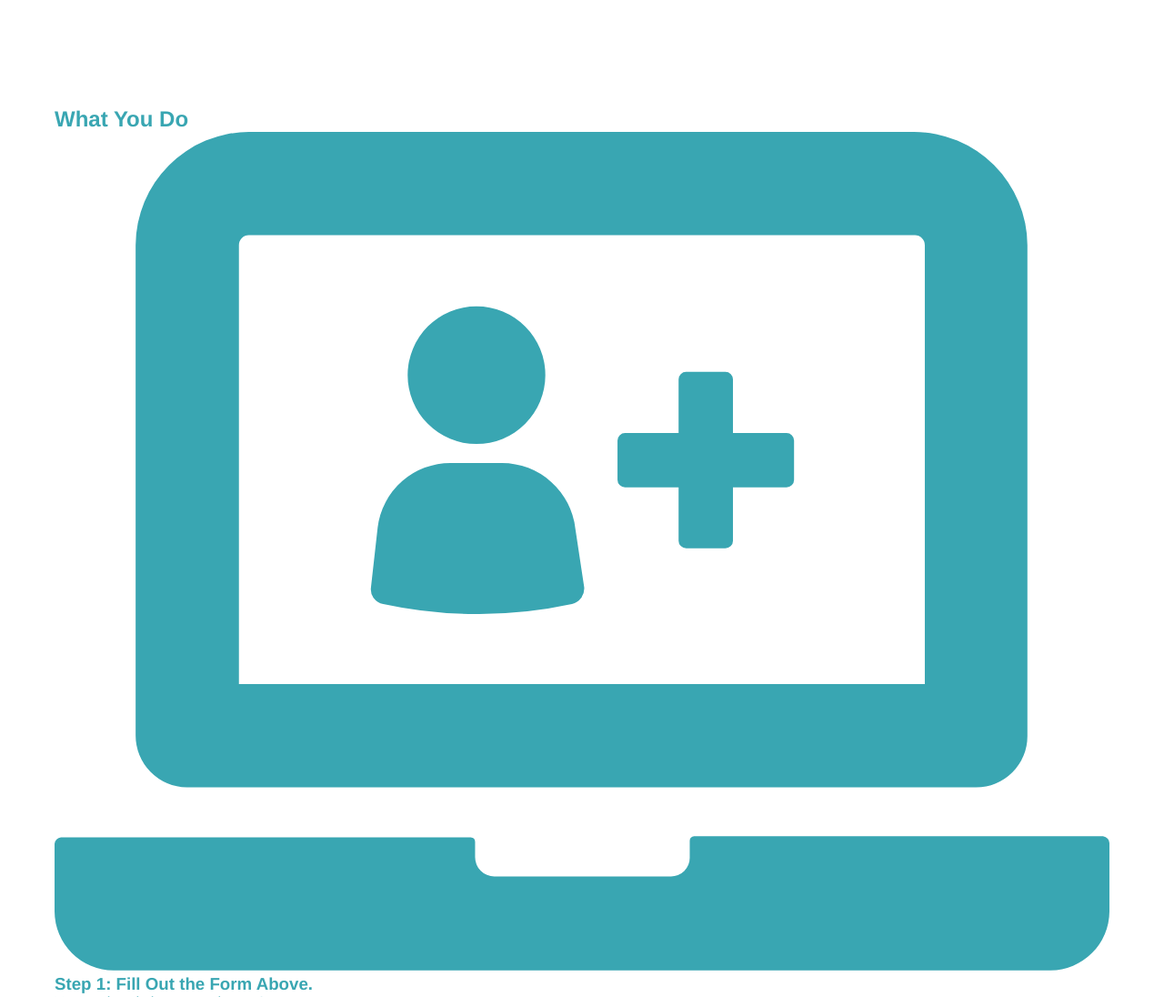
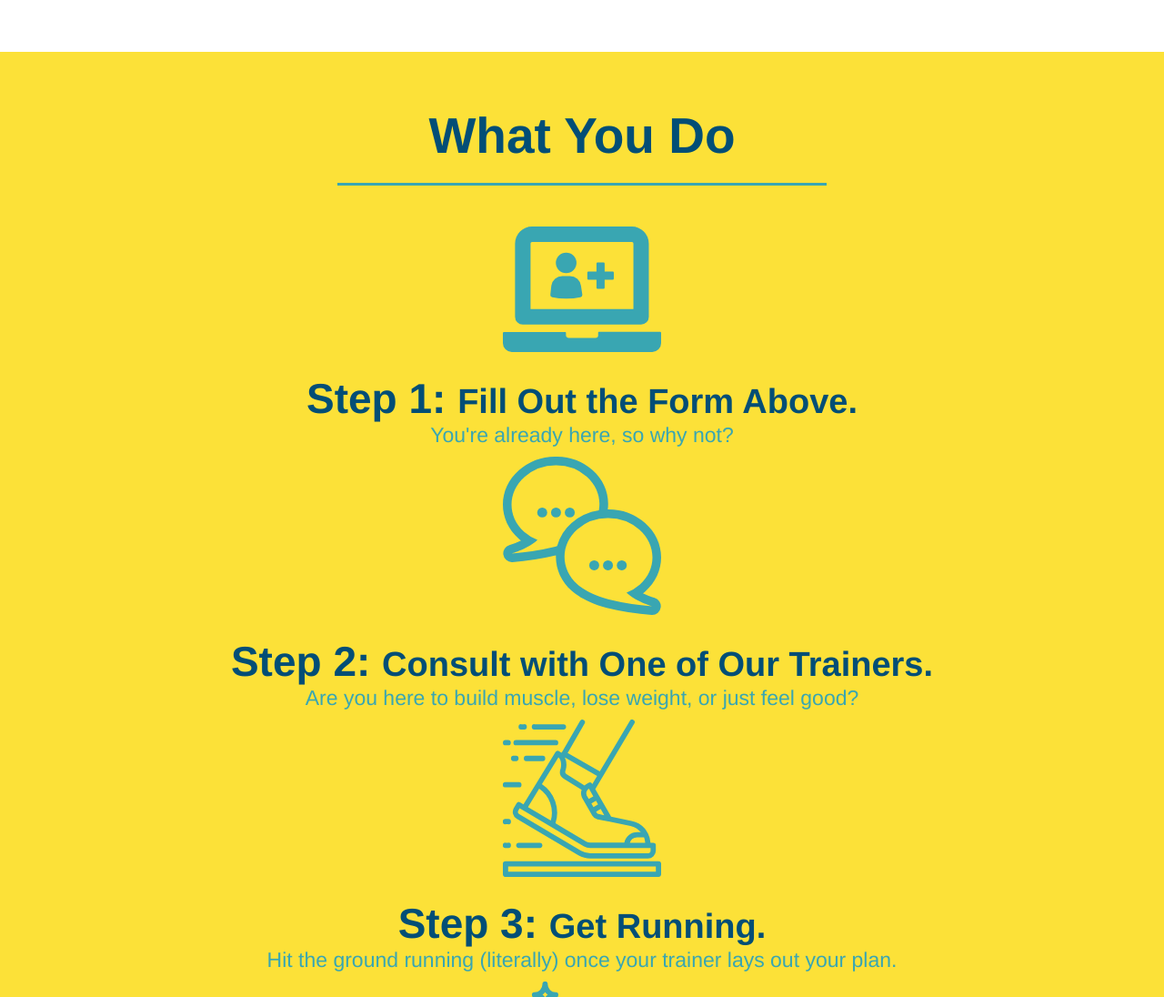
Before and after one commit to Mike-Ebener/run-buddy, a plain HTML site: page index.html in a window 1280 px wide. Shown: the part 1123-2219 px from the top of the page at 91% size. Drawn offline with Linux system fonts and the light colour scheme.

Commit message:
<style what you do section>

```diff
--- a/assets/css/style.css
+++ b/assets/css/style.css
@@ -135,20 +135,29 @@ header {
   /* Hero Style End */
 
   /* Start Body Style */
+
+  .section-title {
+    font-size: 55px;
+    color: #024e76;
+    margin-bottom: 35px;
+    padding: 0 100px 20px 100px;
+    display: inline-block;
+    border-bottom: 3px solid;
+  }
+
+  .primary-border {
+    border-color: #fce138;
+  }
+
+  .secondary-border {
+    border-color: #39a6b2;
+  }
+
   .intro {
     text-align: center;
   }
 
-  /* note: in-line block enables underline to just cover text */
-  .intro h2 {
-    font-size: 55px;
-    color: #024e76;
-    margin-bottom: 35px;
-    padding: 0 100px 20px 100px;
-    border-bottom: 3px solid;
-    border-color: #fce138;
-    display: inline-block;
-  }
+
 /*  margin auto allows for centering in 80% width */
   .intro p {
     line-height: 1.7;
@@ -157,3 +166,31 @@ header {
     font-size: 20px;
     margin: 0 auto;
   }
+
+  .steps {
+    text-align: center;
+    background: #fce138;
+  }
+
+  .steps {
+      margin-bottom:80px;
+  }
+
+  .steps img {
+      width: 15%;
+      margin: 10px 0;
+  }
+
+  .steps h3 {
+      color: #024e76;
+      font-size: 46px;
+      margin-top: 10px;
+  }
+
+  .steps p {
+      color: #39a6b2;
+      font-size: 23px;
+  }
+  .steps span {
+    font-size: 38px;
+  }
--- a/index.html
+++ b/index.html
@@ -76,38 +76,38 @@
 
 <!-- "what we do" section -->
 <section id="what-we-do" class="intro">
-    <h2>What We Do</h2>
+    <h2 class="section-title primary-border">What We Do</h2>
     <p>
       butcher selfies chambray shabby chic gentrify readymade yr Echo Park XOXO Tumblr normcore Banksy direct trade Blue Bottle chillwave you probably haven't heard of them single-origin coffee Vice fanny pack fixie Odd Future Austin fingerstache pickled twee synth Wes Anderson Thundercats viral bitters flannel meggings narwhal Marfa Schlitz sustainable Intelligentsia umami deep v craft
     </p>
   </section>
 
   <!-- "what you do" section -->
-  <section id="what-you-do">
-    <h2>What You Do</h2>
+  <section id="what-you-do" class="steps">
+    <h2 class="section-title secondary-border">What You Do</h2>
 
     <div>
         <!-- insert this img element -->
         <img src="./assets/images/step-1.svg" alt="" />
-        <h3>Step 1: Fill Out the Form Above.</h3>
+        <h3>Step 1: <span>Fill Out the Form Above.</span></h3>
         <p>You're already here, so why not?</p>
       </div>
 
       <div>
         <img src="./assets/images/step-2.svg" alt="" />
-        <h3>Step 2: Consult with One of Our Trainers.</h3>
+        <h3>Step 2: <span>Consult with One of Our Trainers.</span></h3>
         <p>Are you here to build muscle, lose weight, or just feel good?</p>
       </div>
 
       <div>
         <img src="./assets/images/step-3.svg" alt="" />
-        <h3>Step 3: Get Running.</h3>
+        <h3>Step 3: <span>Get Running.</span></h3>
         <p>Hit the ground running (literally) once your trainer lays out your plan.</p>
       </div>
 
       <div>
         <img src="./assets/images/step-4.svg" alt="" />
-        <h3>Step 4: See Results.</h3>
+        <h3>Step 4: <span>See Results.</span></h3>
         <p>Bi-weekly checkins with your trainer will keep you focused</p>
       </div>
   </section>
```
